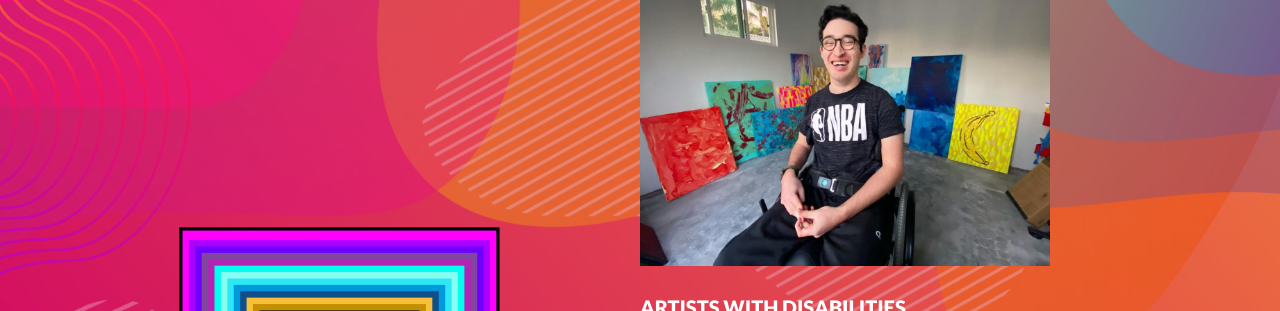
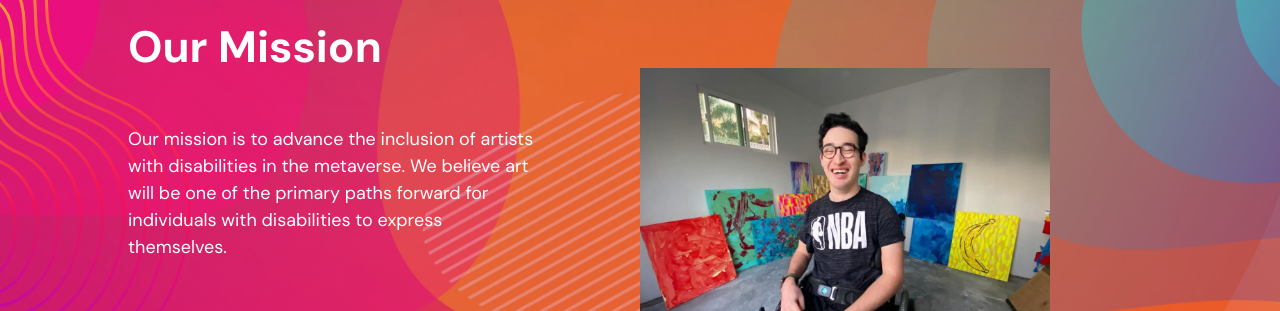
Before and after one commit to EthanMKavanagh/cryptohearts, a React (Create React App) app: page / in a window 1280 px wide. Shown: the part 2360-2671 px from the top of the page. Built offline with nearby package versions, Linux system fonts and the light colour scheme.

Commit message:
Added high level overview of Our Mission

```diff
--- a/src/components/home/Mint.jsx
+++ b/src/components/home/Mint.jsx
@@ -4,6 +4,7 @@ import placeholder from "../../assets/placeholder.png";
 const Mint = () => {
   return (
     <>
+      <h1>Mint</h1>
       {/* <p>0/10,000 pieces remaining</p> */}
 
       <div className="mints-options">
--- a/src/components/home/Support.jsx
+++ b/src/components/home/Support.jsx
@@ -42,6 +42,11 @@ const Support = ({ data }) => {
     <>
       <div className="left">
         <h2 className="heading">Our Mission</h2>
+        <p className="bio-text">
+          Our mission is to advance the inclusion of artists with disabilities
+          in the metaverse. We believe art will be one of the primary paths
+          forward for individuals with disabilities to express themselves.
+        </p>
 
         <div className="image-container left-indent left-column">
           <div className="left-column">
--- a/src/styles/pages/_home.scss
+++ b/src/styles/pages/_home.scss
@@ -722,7 +722,7 @@
 
       @media screen and (min-width: $tab-port) {
         .left-column {
-          margin-top: 50%;
+          margin-top: 30%;
         }
       }
     }
@@ -805,7 +805,7 @@
 
     .accordion {
       cursor: pointer;
-      padding: 18px;
+      padding: 18px 30px;
       display: flex;
       align-items: center;
       justify-content: space-between;
@@ -847,7 +847,7 @@
     .accordion-content {
       height: 100%;
       overflow: hidden;
-      max-height: 1000px;
+      max-height: 2000px;
       transition: max-height 1s ease-in-out;
 
       .accordion-item {
```
